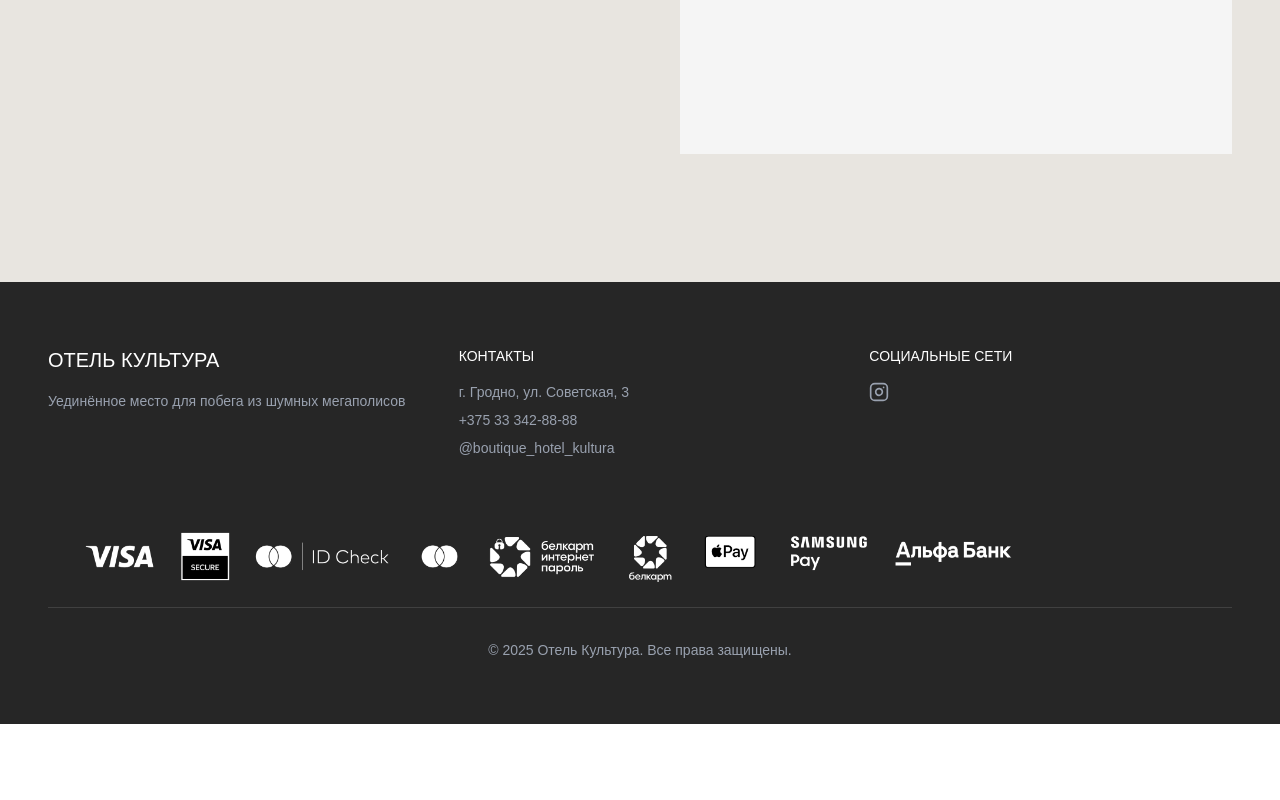
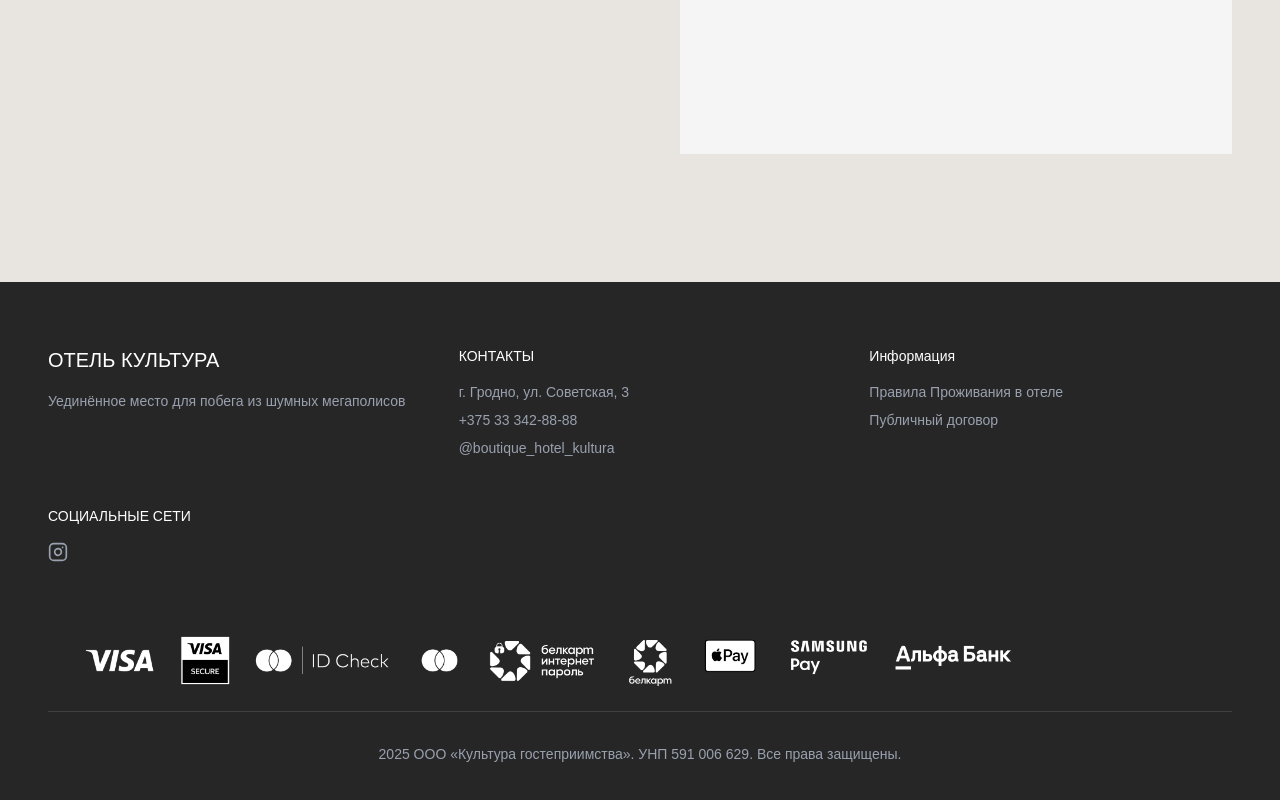
Before and after one commit to Kultura-web/finalnextkultura, a Next.js app: page / in a window 1280 px wide. Shown: the part 4887-5687 px from the top of the page. Before the commit the page ends 5611 px from the top, so only its background shows below. Built offline with nearby package versions, Linux system fonts and the light colour scheme.

Commit message:
documents

```diff
--- a/components/components/Footer.tsx
+++ b/components/components/Footer.tsx
@@ -23,8 +23,31 @@ export default function Footer() {
                 </a>
               </li>
               <li>
-                <a href="https://www.instagram.com/boutique_hotel_kultura" target="_blank" rel="noopener noreferrer" className="hover:text-white transition-colors">
+                <a href="https://www.instagram.com/boutique_hotel_kultura  " target="_blank" rel="noopener noreferrer" className="hover:text-white transition-colors">
                   @boutique_hotel_kultura
+                </a>
+              </li>
+            </ul>
+          </div>
+          <div>
+            <h4 className="text-sm font-normal mb-4">Информация</h4>
+            <ul className="space-y-2 text-gray-400 text-sm">
+              <li>
+                <a
+                  href="/documents/pravila_prozhivaniya_v_otele.docx"
+                  download="Правила Проживания в отеле.docx"
+                  className="hover:text-white transition-colors"
+                >
+                  Правила Проживания в отеле
+                </a>
+              </li>
+              <li>
+                <a
+                  href="/document/Contract.docx"
+                  download="Публичный договор.docx"
+                  className="hover:text-white transition-colors"
+                >
+                  Публичный договор
                 </a>
               </li>
             </ul>
@@ -33,7 +56,7 @@ export default function Footer() {
           <div>
             <h4 className="text-sm font-normal mb-4">СОЦИАЛЬНЫЕ СЕТИ</h4>
             <div className="flex gap-4">
-              <a href="https://www.instagram.com/boutique_hotel_kultura" target="_blank" rel="noopener noreferrer" className="text-gray-400 hover:text-[#c8aa57] transition-colors">
+              <a href="https://www.instagram.com/boutique_hotel_kultura  " target="_blank" rel="noopener noreferrer" className="text-gray-400 hover:text-[#c8aa57] transition-colors">
                 <Instagram className="w-5 h-5" />
               </a>
             </div>
@@ -44,7 +67,7 @@ export default function Footer() {
 
         <div className="pt-8 border-t border-neutral-700 text-center">
           <p className="text-gray-400 text-sm">
-            © 2025 Отель Культура. Все права защищены.
+             2025 ООО «Культура гостеприимства». УНП 591 006 629. Все права защищены.
           </p>
         </div>
       </div>
```
Also changed, not shown: 2 other files (tests, documents, lock files or other folders).
